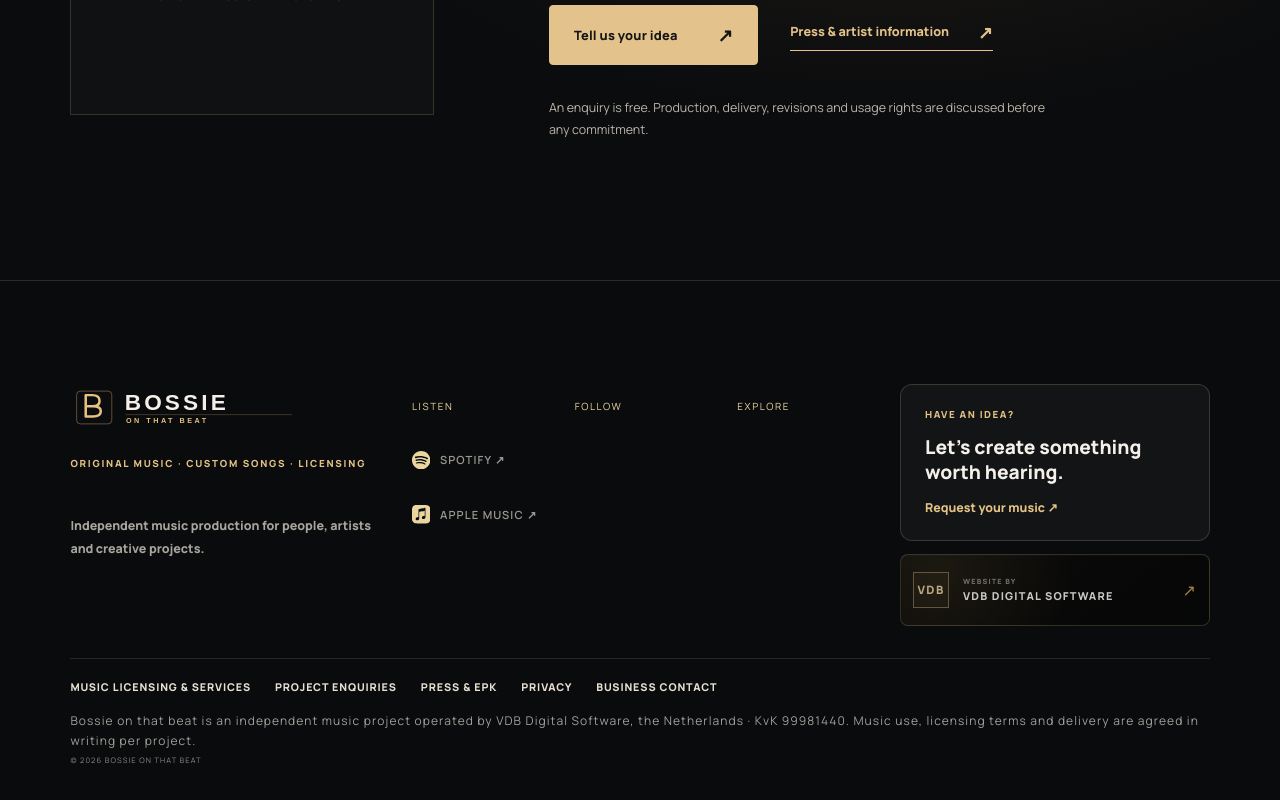
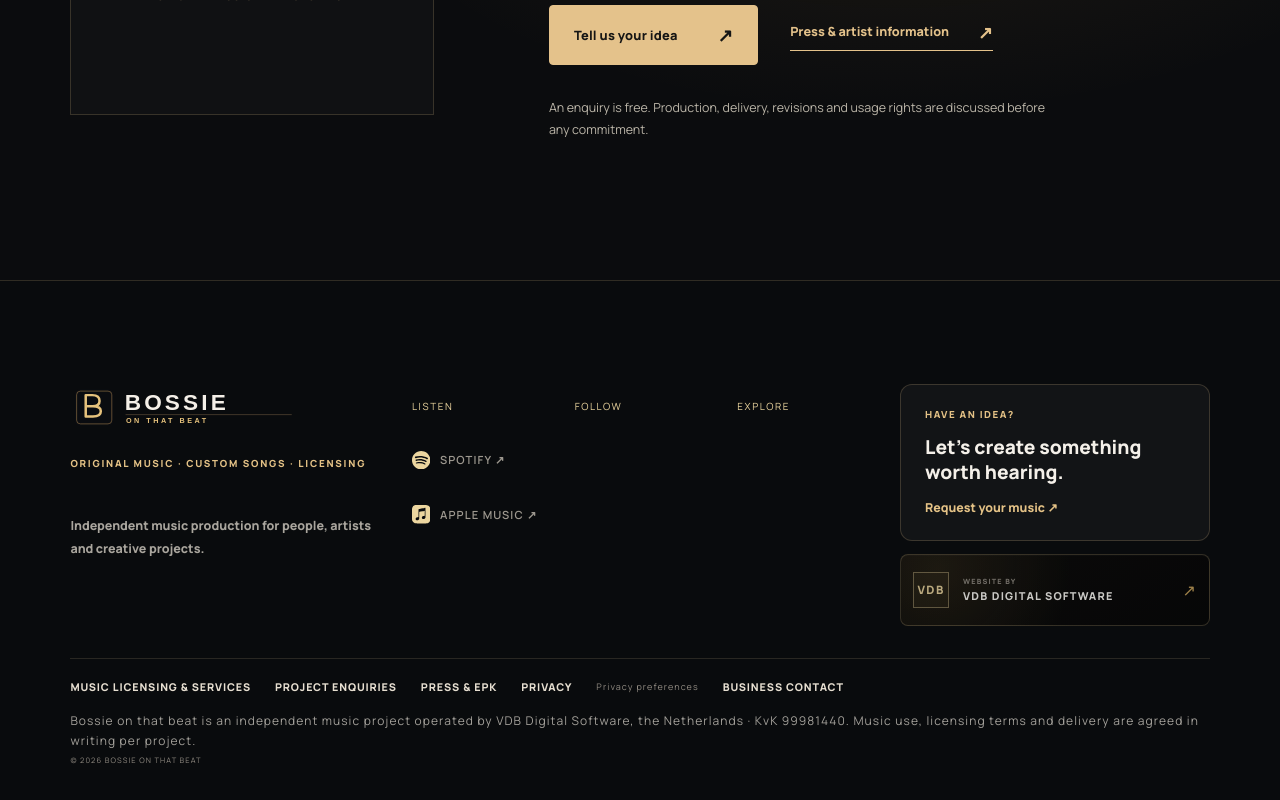
Before and after one commit to mvandenboslfgx/Bossie-on-that-beat, a Next.js app: page / in a window 1280 px wide. Shown: the part 5342-6142 px from the top of the page. Built offline with nearby package versions, Linux system fonts and the light colour scheme.

Commit message:
privacy: add accessible preference control to shared footer

```diff
--- a/components/SiteChrome.tsx
+++ b/components/SiteChrome.tsx
@@ -4,6 +4,7 @@ import { BossieLogo } from "@/components/brand/BossieLogo";
 import { FooterSocialGrid } from "@/components/brand/SocialLinks";
 import { SiteNav } from "@/components/SiteNavClient";
 import { siteSettings } from "@/lib/site-settings";
+import { PrivacySettingsButton } from "@/components/analytics/MetricoolTracker";
 
 export { SiteNav };
 
@@ -46,6 +47,7 @@ export function SiteFooter() {
           <Link href="/request">Project enquiries</Link>
           <Link href="/epk">Press &amp; EPK</Link>
           <Link href="/privacy">Privacy</Link>
+          <PrivacySettingsButton />
           <a href="mailto:algemeen@vdbdigital.nl?subject=Bossie%20on%20that%20beat%20enquiry">Business contact</a>
         </nav>
         <p className="footer-legal-note">
```
